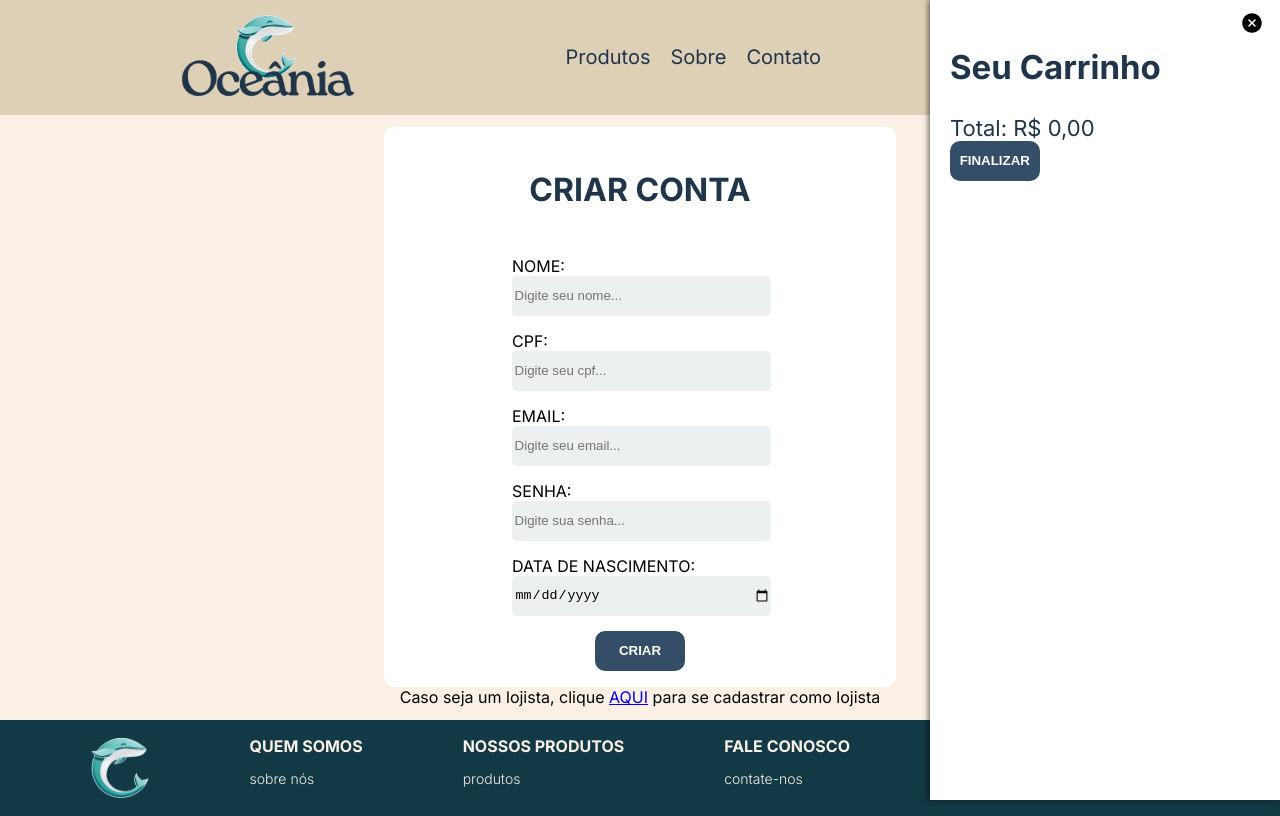
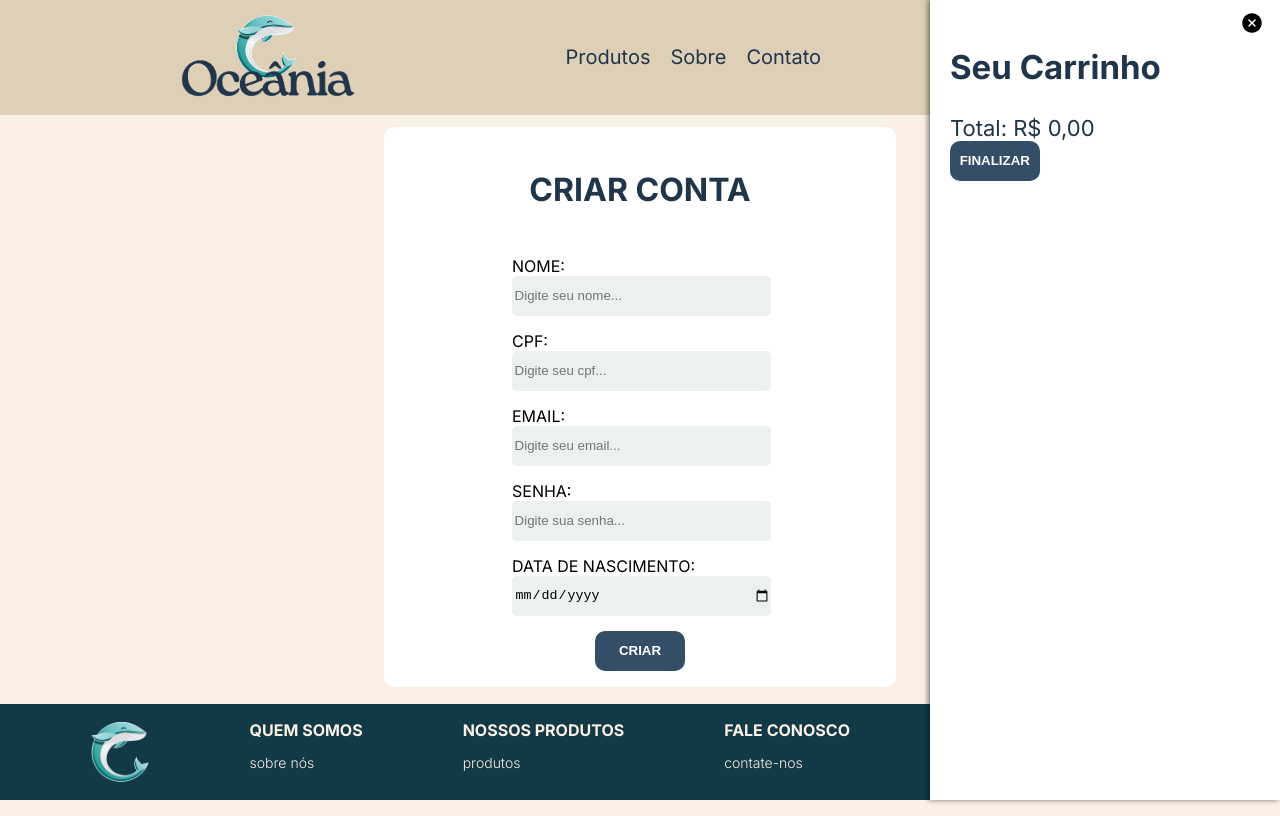
Before and after one commit to leviutima/oceania, a Next.js app: page /Cadastro in a window 1280 px wide. Built offline with nearby package versions, Linux system fonts and the light colour scheme.

Commit message:
ultimas alterações

```diff
--- a/src/app/Cadastro/page.tsx
+++ b/src/app/Cadastro/page.tsx
@@ -126,8 +126,6 @@ const Cadastro = () => {
                         {success && <p className={style.successMessage}>{success}</p>}
                     </div>
                 </div>
-                <div>
-                <span>Caso seja um lojista,</span><span> clique <Link href='/Lojista'>AQUI</Link> para se cadastrar como lojista</span></div>
             </section>
         </>
     );
--- a/src/app/Home/page.module.css
+++ b/src/app/Home/page.module.css
@@ -22,4 +22,6 @@
     .produtoSection {
       display: grid;
     }
+
+
 }
--- a/src/app/Lojista/page.tsx
+++ b/src/app/Lojista/page.tsx
@@ -45,6 +45,7 @@ const Lojista: React.FC = () => {
 
     return (
         <section className={style.containerSection}>
+            <h1>Página em produção</h1>
             <div className={style.cardLojista}>
                 <div className={style.container}>
                     <form onSubmit={handleSubmit}>
```
